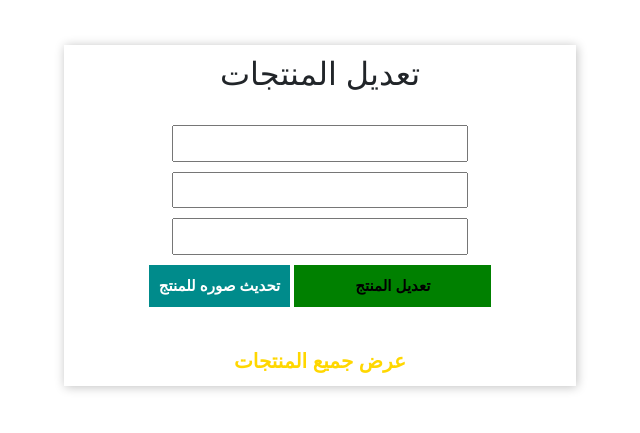
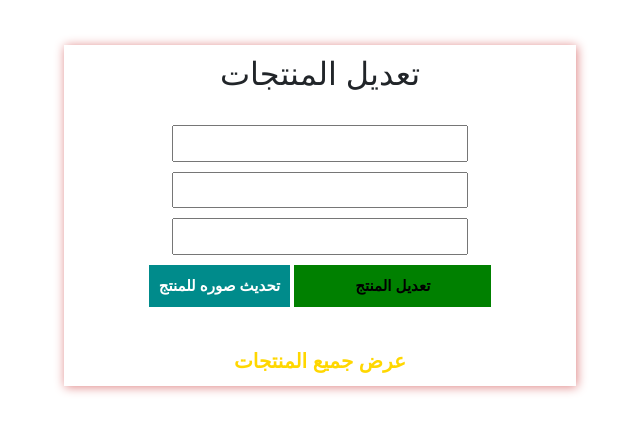
Before and after one commit to h4nas/store-wepsit, a PHP site: page /updata.php?id=1 in a window 1280 px wide. Shown: the top 433 px of the page, without its empty margins (320-960 px from the left). Run offline with PHP 8.4, Linux system fonts and the light colour scheme; data that the repository does not hold is empty.

Commit message:
editing box shadow color to rgb(222, 130, 130) in indix.css file

```diff
--- a/index.css
+++ b/index.css
@@ -1,6 +1,6 @@
 .main{
     width: 40%;
-    box-shadow: 1px 1px 10px silver;
+    box-shadow: 1px 1px 10px rgb(222, 130, 130);
     margin-top: 45px;
     padding: 10px;
 
```
